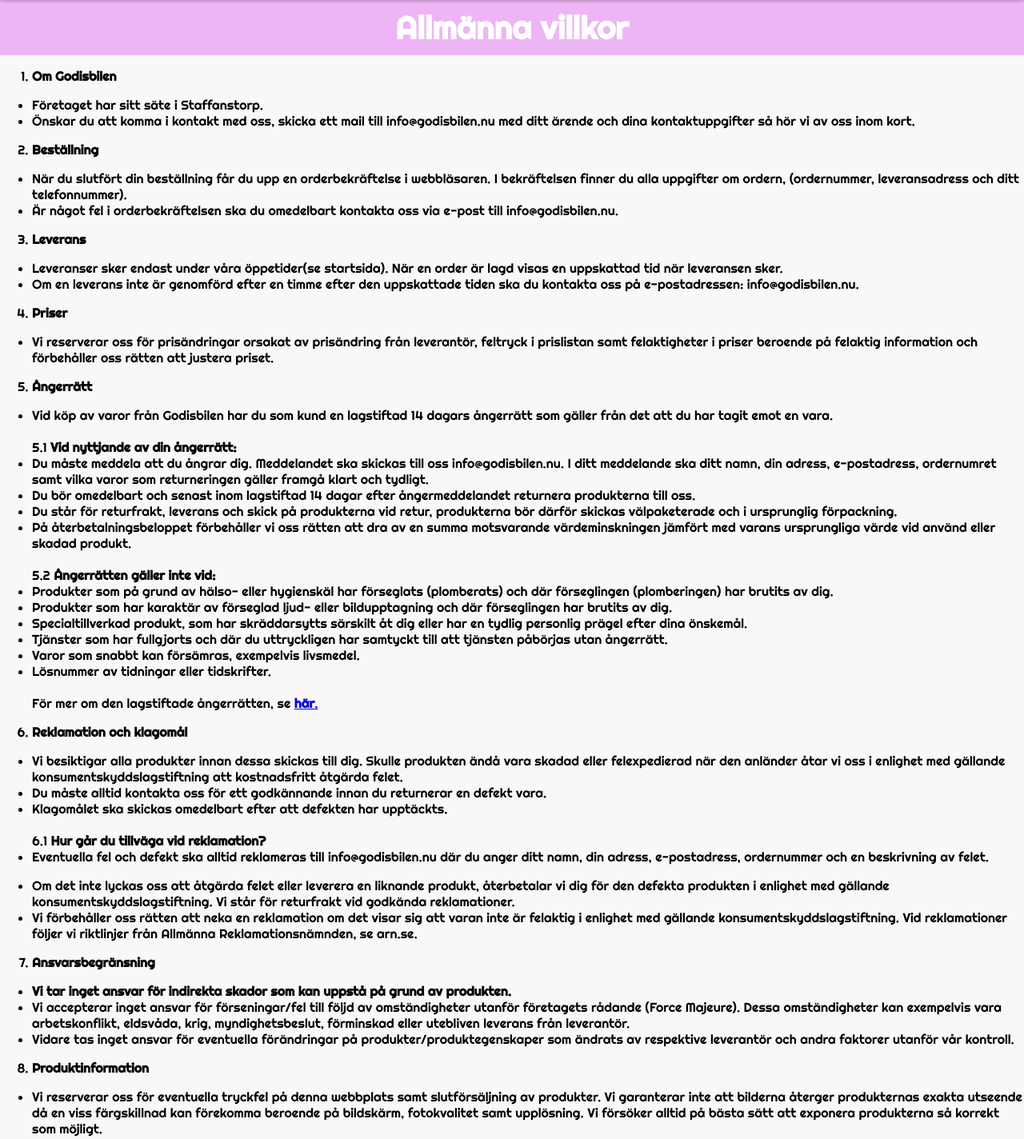
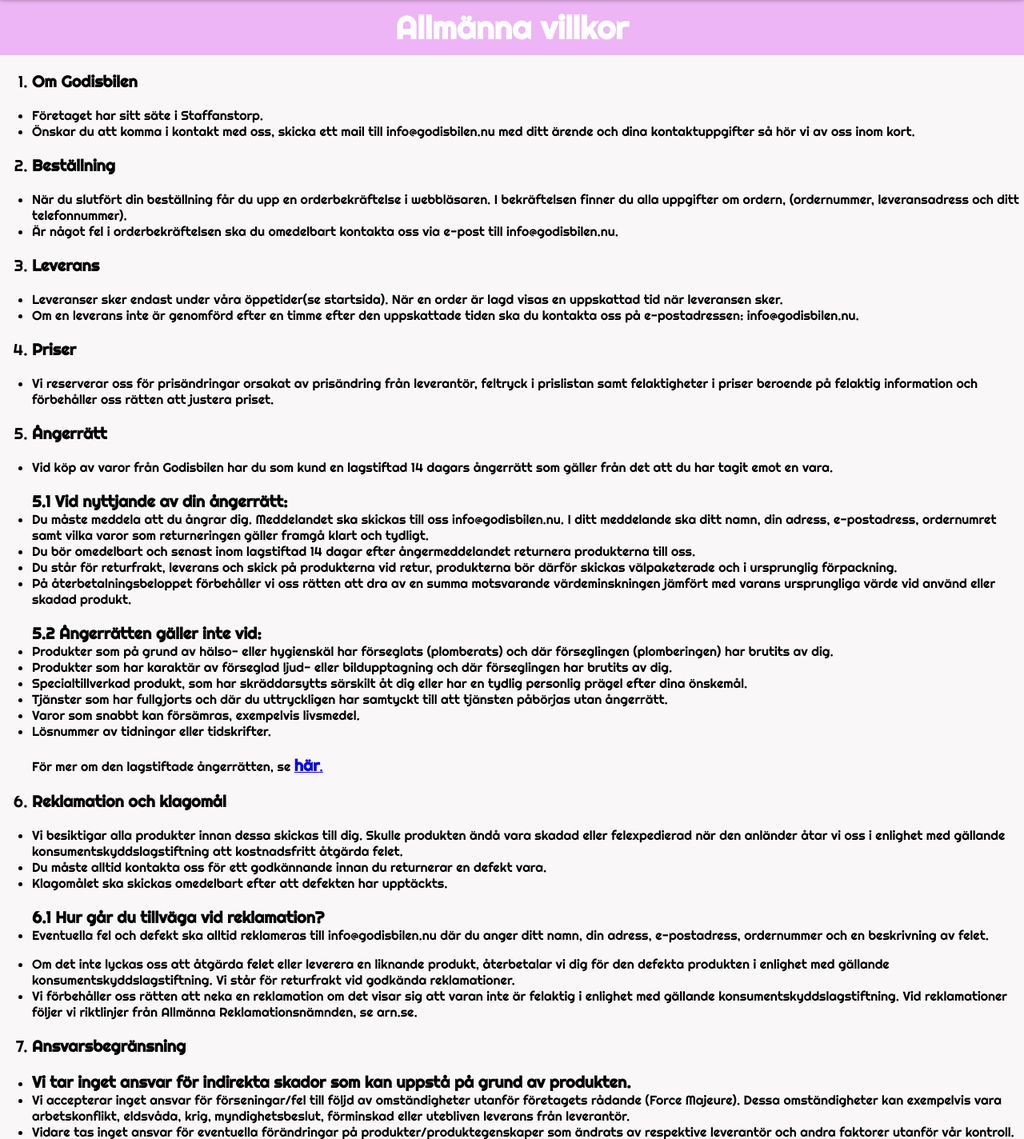
Before and after one commit to albinmedoc/Godisbilen-python, a Flask app: page /tos in a window 1280 px wide. Shown: the part 70-1494 px from the top of the page at 80% size. Run offline with Flask 2, Linux system fonts and the light colour scheme; parts of the project's set-up code (start-up, migrations or seed data) failed here and were passed over.

Commit message:
Made headlines larger

```diff
--- a/godisbilen/templates/main/tos.html
+++ b/godisbilen/templates/main/tos.html
@@ -1,5 +1,10 @@
 {% extends "layout.html" %}
 {% block main %}
+<style>
+    strong, ol{
+        font-size: 20px;
+    }
+</style>
 <section id="sub_header">
     <h3>Allmänna villkor</h3>
 </section>
@@ -54,7 +59,7 @@
 
         <br />
         <br />
-        5.1 <strong>Vid nyttjande av din ångerrätt: </strong>
+        <strong>5.1 Vid nyttjande av din ångerrätt: </strong>
     </li>
     <li>Du måste meddela att du ångrar dig. Meddelandet ska skickas till oss info@godisbilen.nu. I ditt meddelande ska
         ditt namn, din adress, e-postadress, ordernumret samt vilka varor som returneringen gäller framgå klart och
@@ -68,7 +73,7 @@
 
         <br />
         <br />
-        5.2 <strong>Ångerrätten gäller inte vid:</strong>
+        <strong>5.2 Ångerrätten gäller inte vid:</strong>
     </li>
     <li>Produkter som på grund av hälso- eller hygienskäl har förseglats (plomberats) och där förseglingen
         (plomberingen) har brutits av dig.</li>
@@ -103,7 +108,7 @@
 
         <br />
         <br />
-        6.1 <strong>Hur går du tillväga vid reklamation?</strong>
+        <strong>6.1 Hur går du tillväga vid reklamation?</strong>
     </li>
     <li>Eventuella fel och defekt ska alltid reklameras till info@godisbilen.nu där du anger ditt namn, din adress,
         e-postadress, ordernummer och en beskrivning av felet.</li>
```
